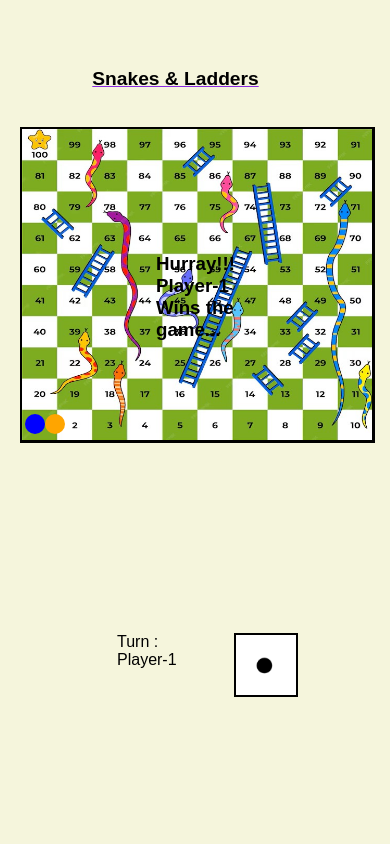
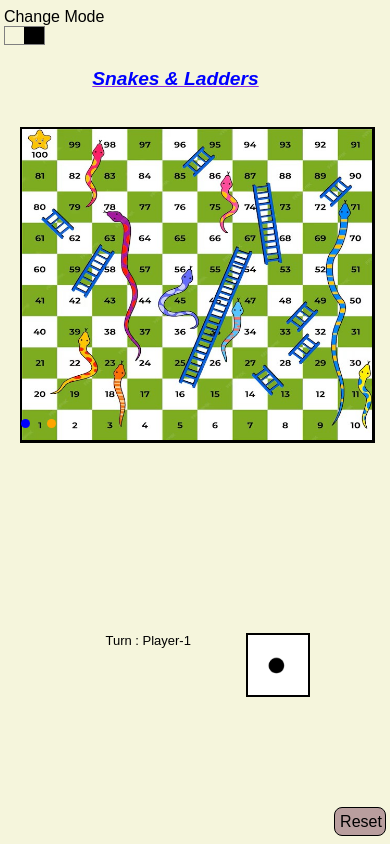
Before and after one commit to Nishant-Dholakia/Game-zone, a plain HTML site: page snakes and ladders/index.html in a window 390 px wide. Drawn offline with Linux system fonts and the light colour scheme.

Commit message:
Final touch for all pages and added dark mode and responsive

```diff
--- a/tic tac toe/modestyle.css
+++ b/modestyle.css
@@ -1,12 +1,18 @@
 .light
 {
-    background-color: whitesmoke;
+    background-color: beige;
     color: black;
 }
 .dark
 {
     background-color: black;
     color: violet;
+}
+.modemenu
+{
+    position: absolute;
+    left: 1vw;
+    top: 1vh;
 }
 .mode
 {
--- a/snakes and ladders/index.html
+++ b/snakes and ladders/index.html
@@ -5,8 +5,17 @@
     <meta name="viewport" content="width=device-width, initial-scale=1.0">
     <title>Snakes And Ladders</title>
     <link rel="stylesheet" href="./style.css">
+    <link rel="stylesheet" href="../modestyle.css">
 </head>
 <body>
+    <div class="modemenu">
+
+        <div>Change Mode</div>
+        <div class="mode">
+            <div class="submode light"></div>
+            <div class="submode dark"></div>
+        </div>
+    </div>
     <h2 class="gameName">Snakes & Ladders</h2>
     <div class="gridboard">
         <div class="box" id="1"></div>
@@ -118,7 +127,8 @@
     <div class="turn">
         Turn : Player-1
     </div>
-
+    <a href="./index.html" class="reset">Reset</a>
     <script src="./script.js"></script>
+    <script src="../screenMode.js"></script>
 </body>
 </html>
--- a/snakes and ladders/script.js
+++ b/snakes and ladders/script.js
@@ -186,7 +186,6 @@ roller.addEventListener('click', ()=>
     }
 
 });
-move1 = 100;
 setInterval(()=>
 {
     if(move1 == 100 && gameend.innerText == '')
--- a/snakes and ladders/style.css
+++ b/snakes and ladders/style.css
@@ -22,6 +22,8 @@ body
     word-break:keep-all;
     text-decoration: underline;
     text-decoration-color: blueviolet;
+    color: blue;
+    font-style:italic ;
 }
 .gameend
 {
@@ -111,7 +113,26 @@ body
 {
     transform: rotate(720deg) ;
 }
-
+.reset
+{
+    display:block;
+    border: 1px solid black;
+    border-radius: 8px;
+    text-align: center;
+    background-color: rgb(185, 158, 158);
+    text-decoration: none;
+    color: black;
+    width: 40px;
+    height: 2vh;
+    padding: 5px;
+    position: absolute;
+    right: 1vw;
+    bottom: 1vh;
+}
+.reset:hover
+{
+    background-color: lightgreen;
+}
 @media screen and (max-width:500px) {
     .gameName
     {
@@ -120,25 +141,38 @@ body
     }
     .gameend
     {
-        left:40%;
-        top: 30%;
+        left:20vw;
+        top: 60vh;
+        width: 60vw;
         /* color:darkblue; */
     }
     .turn
     {
-        font-size: medium;
+        font-size: small;
         top: 75vh;
-        left: 30vw;
+        left: 18vw;
+        /* border: 1px solid; */
+        text-align: center;
+        width: 40vw;
     }
     .roller
     {
         height: 60px;
         width: 60px;
         top: 75vh;
-        left: 60vw;
+        left: 63vw;
     }
     .boardimg,.gridboard
     {
         left: 5vw;
     }
+    .player1,.player2
+    {
+        height: 9px;
+        width: 9px;
+    }
+    .box
+    {
+        padding: 0;
+    }
 }
--- a/stone paper scissors/style.css
+++ b/stone paper scissors/style.css
@@ -2,6 +2,10 @@
 {
     margin: 0;
     padding: 0;
+}
+body
+{
+    background-color: beige;
 }
 .heading
 {
@@ -13,6 +17,7 @@
     text-align: center;
     margin: auto;
     margin-top: 10vh;
+    font-style: italic;
 }
 .images
 {
@@ -25,6 +30,7 @@
 .image
 {
     width: 15vw;
+    border-radius: 50%;
 }
 .image:hover
 {
@@ -51,6 +57,26 @@
     margin-top: 2vh;
     justify-content: space-evenly;
 }
+.reset
+{
+    display:block;
+    border: 1px solid black;
+    border-radius: 8px;
+    text-align: center;
+    background-color: rgb(185, 158, 158);
+    text-decoration: none;
+    color: black;
+    width: 40px;
+    height: 2vh;
+    padding: 5px;
+    position: absolute;
+    right: 2vw;
+    bottom: 2vh;
+}
+.reset:hover
+{
+    background-color: lightgreen;
+}
 @media screen and (max-width:500px) {
     .ans
     {
@@ -60,7 +86,7 @@
     .score
     {
         display: block;
-        border: 1px solid;
+        /* border: 1px solid; */
         text-align: center;
         width: 70vw;
     }
--- a/style.css
+++ b/style.css
@@ -1,4 +1,7 @@
-
+body
+{
+    background-color: beige;
+}
 .heading
 {
     width: 19%;
@@ -8,6 +11,7 @@
     text-decoration-color: blueviolet;
     color: blue;
     text-align: center;
+    font-style: italic;
 }
 
 .allgames
@@ -24,6 +28,8 @@
     height: 30vmin;
     width: 30vmin;
     object-fit: contain;
+    border-radius: 50%;
+    border: 1px solid;
 }
 
 .game:hover
@@ -33,12 +39,13 @@
 @media screen and (max-width:300px) {
     .game
     {
-        height: 15vmin;
-        width: 15vmin;
+        height: 20vmin;
+        width: 20vmin;
     }
     .allgames
     {
         margin: 1vmin;
+        width: 40vmin;
     }
 
 }
--- a/tic tac toe/style.css
+++ b/tic tac toe/style.css
@@ -1,6 +1,7 @@
 body
 {
     word-break: keep-all;
+    background-color: beige;
 }
 .rules
 {
@@ -31,7 +32,7 @@ body
 }
 .box
 {
-    background-color:beige;
+    background-color:bisque;
     border: 1px solid black;
     border-radius: 10%;
     display: flex;
```
Also changed, not shown: index.html (+11 -0 lines), stone paper scissors/index.html (+11 -0 lines), tic tac toe/index.html (+11 -9 lines), screenMode.js (renamed from tic tac toe/screenMode.js), stone paper scissors/spsgame.jpg.
